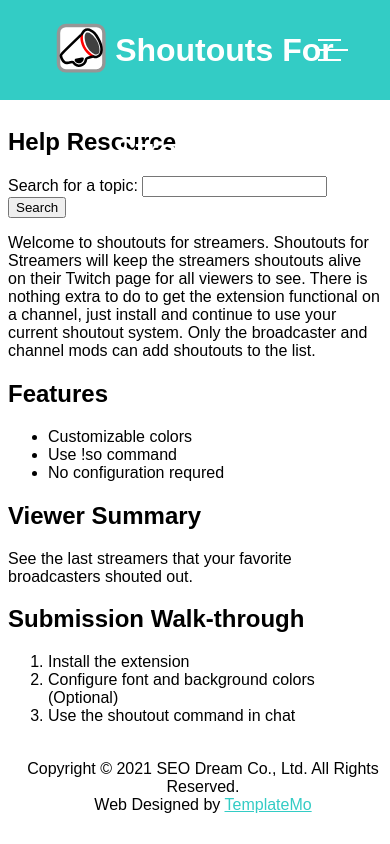
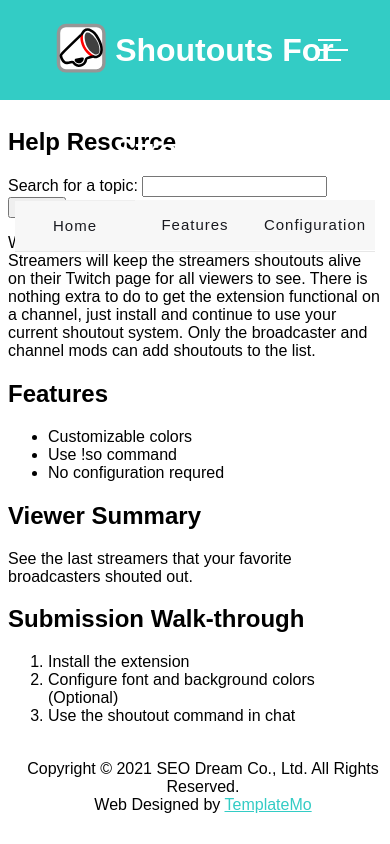
Before and after one commit to callowcreation/sfs-website, an Angular app: page /home in a window 390 px wide. Both pictures are taken after a click on the link "Menu". Built offline with nearby package versions, Linux system fonts and the light colour scheme.

Commit message:
Show hide menu items from hamburger menu

```diff
--- a/src/app/components/header/header.component.html
+++ b/src/app/components/header/header.component.html
@@ -10,12 +10,12 @@
                     </a>
                     <!-- ***** Logo End ***** -->
                     <!-- ***** Menu Start ***** -->
-                    <ul class="nav">
+                    <ul class="nav" [ngClass]="{'show': showMenu === true, 'hide': showMenu !== true}">
                         <li><a [routerLink]="['/']">Home</a></li>
                         <li><a [routerLink]="['/features']">Features</a></li>
                         <li><a [routerLink]="['/configuration']">Configuration</a></li>
                     </ul>
-                    <a class='menu-trigger'>
+                    <a class='menu-trigger' (click)="showMenu = !showMenu">
                         <span>Menu</span>
                     </a>
                     <!-- ***** Menu End ***** -->
--- a/src/app/components/header/header.component.scss
+++ b/src/app/components/header/header.component.scss
@@ -337,7 +337,7 @@
     }
 }
 
-@media (max-width: 767px) {
+@media (max-width: 830px) {
 
     .header-area .main-nav .logo {
         color: #1e1e1e;
@@ -457,7 +457,7 @@
     }
 }
 
-@media (min-width: 767px) {
+@media (min-width: 830px) {
     .header-area .main-nav .nav {
         display: flex !important;
     }
@@ -480,7 +480,7 @@
     }
 }
 
-@media (max-width: 767px) {
+@media (max-width: 830px) {
     .header-area .main-nav .logo h4 {
         font-size: 26px;
     }
@@ -497,3 +497,12 @@
         margin-left: -35px;
     }
 }
+
+
+.hide {
+    display: none;
+}
+
+.show {
+    display: flex !important;
+}
--- a/src/app/components/header/header.component.ts
+++ b/src/app/components/header/header.component.ts
@@ -6,5 +6,5 @@
   styleUrls: ['./header.component.scss']
 })
 export class HeaderComponent {
-
+    showMenu: boolean = false;
 }
```
